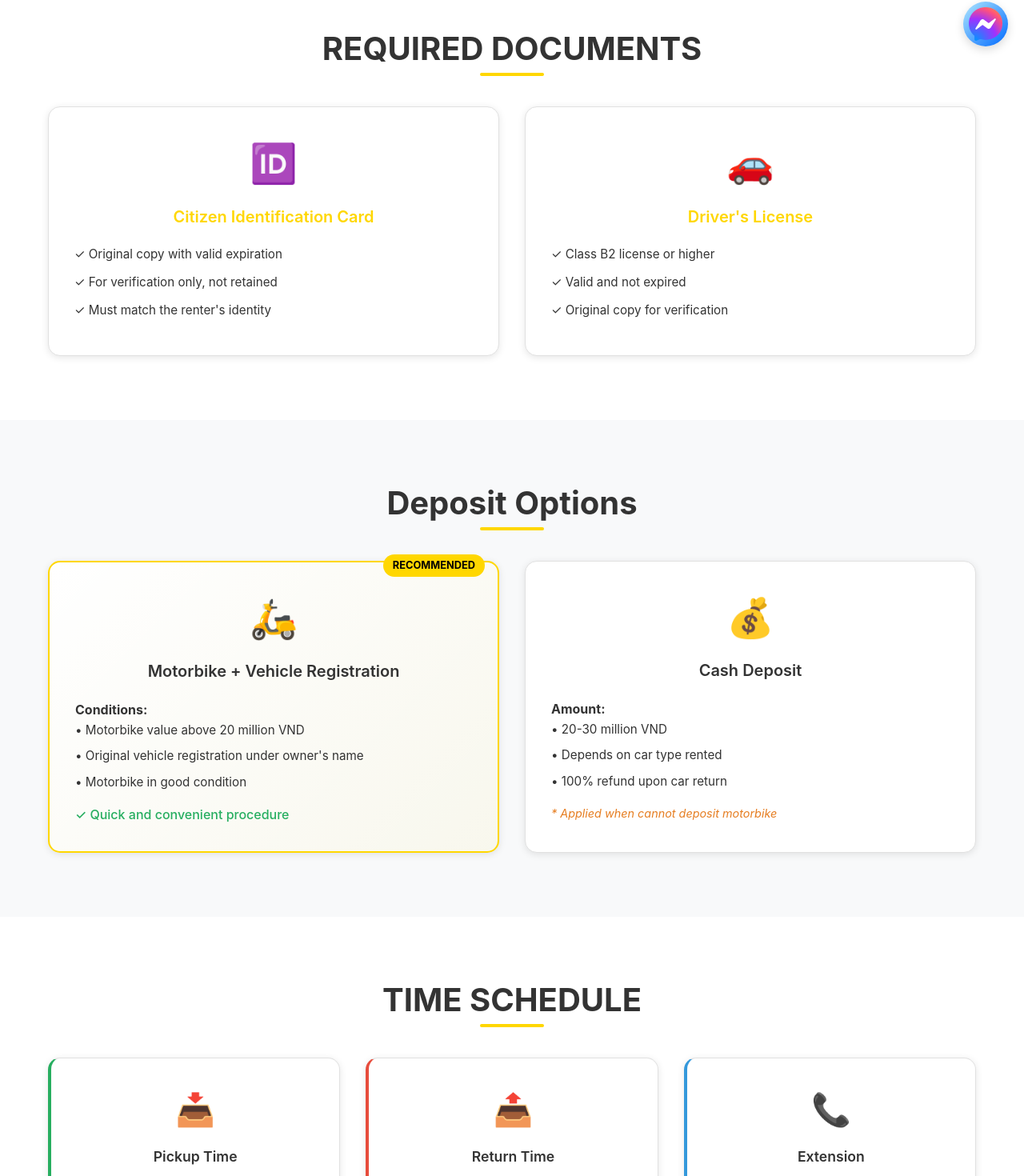
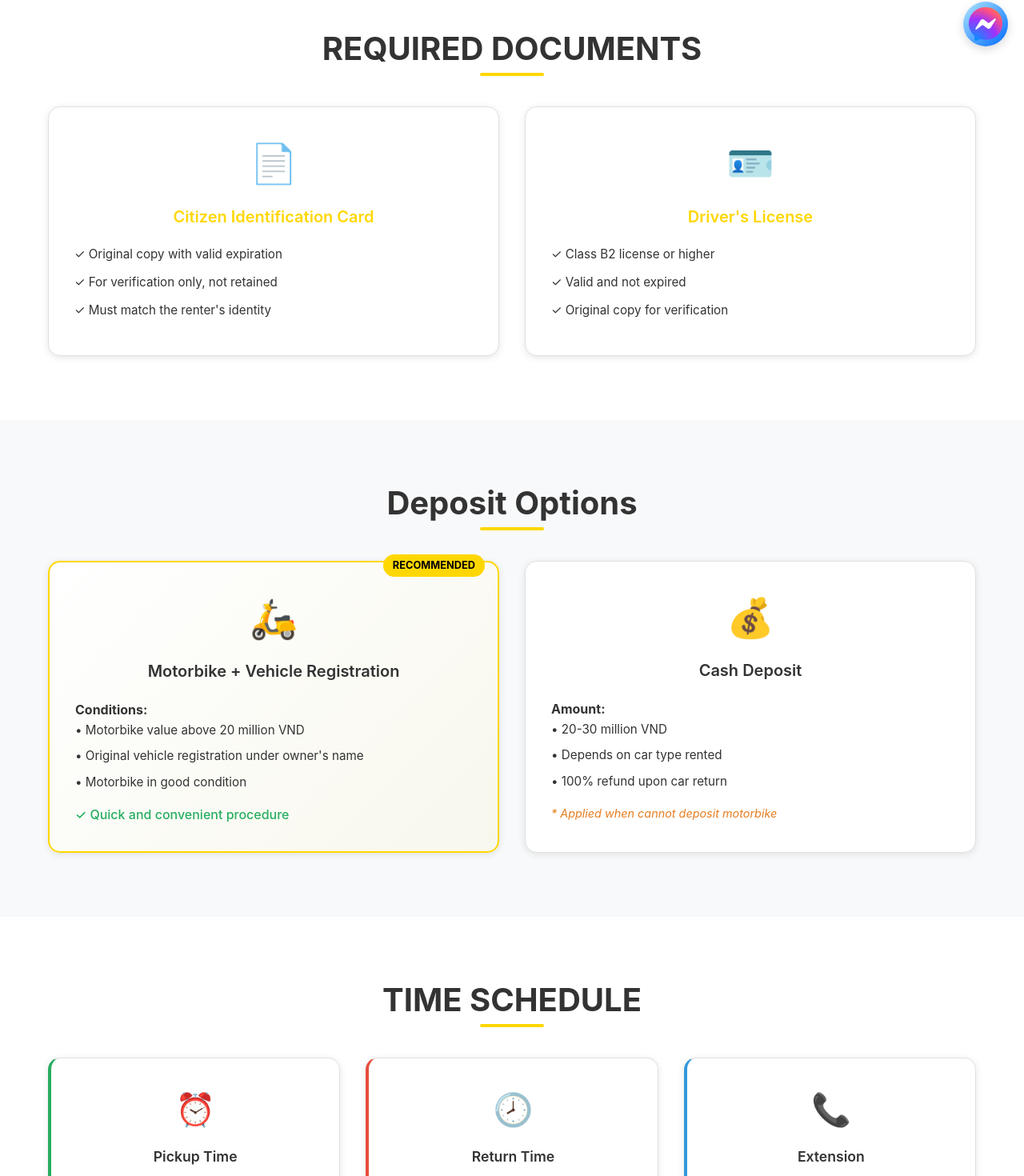
Before and after one commit to Jelly2000/KTT-demo, a React (Vite) app: page /thu-tuc in a window 1280 px wide. Shown: the part 722-2192 px from the top of the page at 80% size. Built offline with nearby package versions, Linux system fonts and the light colour scheme; no server answers.

Commit message:
update failed icon

```diff
--- a/src/pages/home/Home.jsx
+++ b/src/pages/home/Home.jsx
@@ -77,7 +77,7 @@ const Home = () => {
           </Heading>
           <div className='grid-container-2'>
             <Card
-              icon='�'
+              icon='📋'
               heading={t('needed_information')}
               subheading={t('needed_information_subheading')}
               uiContext='small-flat'
@@ -95,7 +95,7 @@ const Home = () => {
               uiContext='small-flat'
             />
             <Card
-              icon='�'
+              icon='🚚'
               heading={t('home_delivery')}
               subheading={t('home_delivery_desc')}
               uiContext='small-flat'
--- a/src/pages/procedure/Procedures.jsx
+++ b/src/pages/procedure/Procedures.jsx
@@ -34,7 +34,7 @@ const Procedures = () => {
           <h2 className="section-title">{t('required_documents')}</h2>
           <div className="documents-grid">
             <div className="document-card">
-              <div className="doc-icon">🆔</div>
+              <div className="doc-icon">📄</div>
               <h3>{t('citizen_id')}</h3>
               <ul className="doc-details">
                 <li>{t('citizen_id_details_1')}</li>
@@ -44,7 +44,7 @@ const Procedures = () => {
             </div>
 
             <div className="document-card">
-              <div className="doc-icon">🚗</div>
+              <div className="doc-icon">🪪</div>
               <h3>{t('drivers_license')}</h3>
               <ul className="doc-details">
                 <li>{t('drivers_license_details_1')}</li>
@@ -99,7 +99,7 @@ const Procedures = () => {
           <h2 className="section-title">{t('time_schedule')}</h2>
           <div className="timing-grid">
             <div className="timing-card pickup">
-              <div className="timing-icon">📥</div>
+              <div className="timing-icon">⏰</div>
               <h3>{t('pickup_time')}</h3>
               <div className="timing-details">
                 <div className="time-slot">
@@ -114,7 +114,8 @@ const Procedures = () => {
             </div>
 
             <div className="timing-card return">
-              <div className="timing-icon">📤</div>
+              <div className="timing-icon">
+                🕗</div>
               <h3>{t('return_time')}</h3>
               <div className="timing-details">
                 <div className="time-slot">
```
